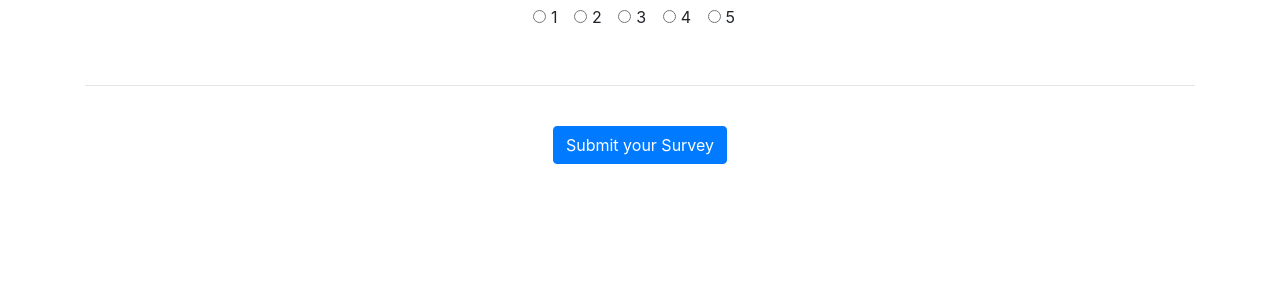
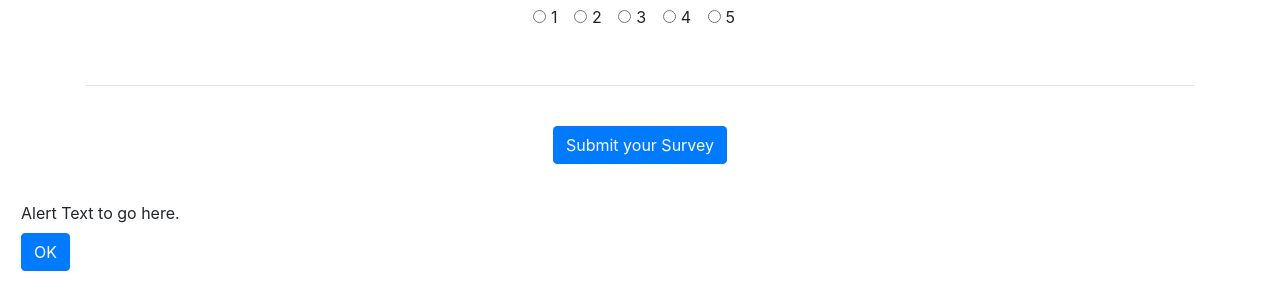
Before and after one commit to HillNathan/FriendFinder, a website: page app/public/survey.html in a window 1280 px wide. Shown: the part 5180-5480 px from the top of the page. Before the commit the page ends 5368 px from the top, so only its background shows below. Drawn offline with nearby package versions, Linux system fonts and the light colour scheme; files that its build step writes are made by us from their sources; files whose address does not match are found by name.

Commit message:
added survey data validation to script.js, and second modal alert for validation popup using survey.html and style.css

```diff
--- a/app/public/survey.html
+++ b/app/public/survey.html
@@ -306,8 +306,14 @@
 
 <div class="modal">
         <img id="match-image" src="" alt="match photo">
-        <h3>You were matched with <div class="alert-text">Alert Text to go here.</div></h3>
-        <button id="clear-alert" class="btn btn-primary mt-2">OK</button>
+        <h3>You were matched with <div class="match-text">Alert Text to go here.</div></h3>
+        <button id="clear-modal" class="btn btn-primary mt-2 display-inline">OK</button>
+        <button id="retake-survey" class="btn btn-primary mt-2 display-inline">Retake the Survey</button>
+</div>
+
+<div class="alert">
+    <div class="alert-text">Alert Text to go here.</div>
+    <button id="clear-alert" class="btn btn-primary mt-2">OK</button>
 </div>
 
 </body>
```
